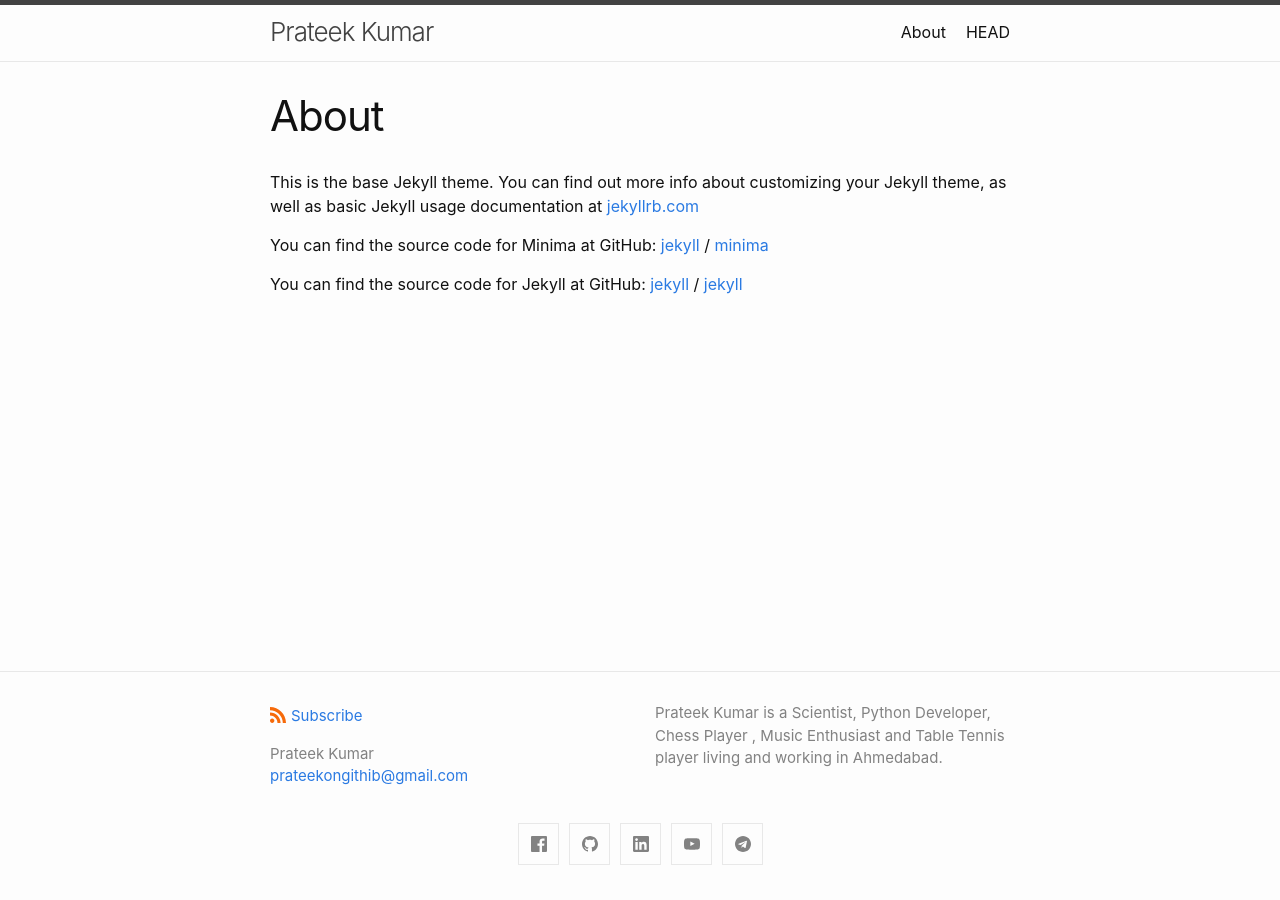
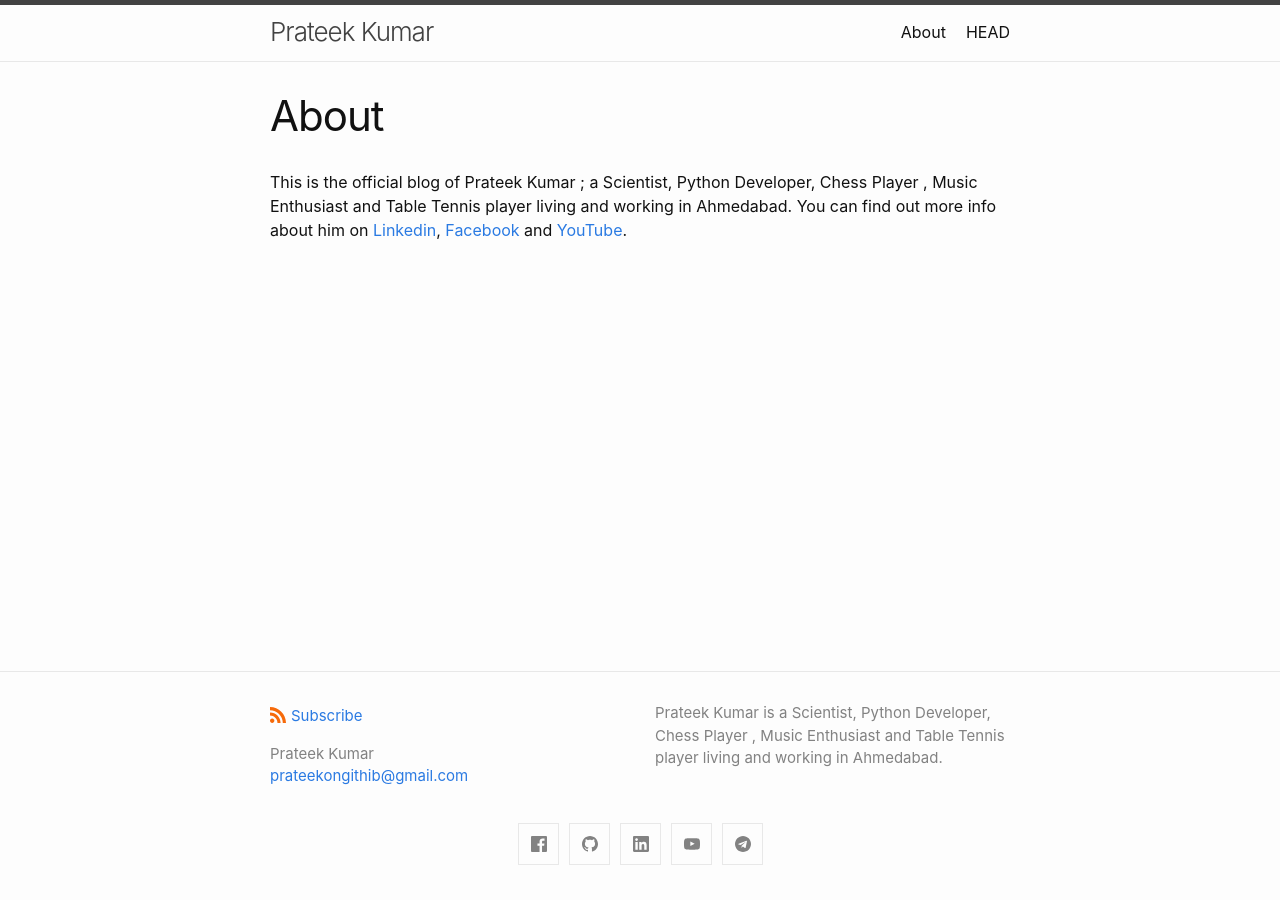
Before and after one commit to PrateekKumarPython/PrateekKumarPython.github.io, a Jekyll site: the page built from about.md, in a window 1280 px wide. Built offline with Jekyll 4.4.1, drawn with Linux system fonts in a browser that asks for light colours.

Commit message:
Update about.md

```diff
--- a/about.md
+++ b/about.md
@@ -4,15 +4,4 @@ title: About
 permalink: /about/
 ---
 
-This is the base Jekyll theme. You can find out more info about customizing your Jekyll theme, as well as basic Jekyll usage documentation at [jekyllrb.com](https://jekyllrb.com/)
-
-You can find the source code for Minima at GitHub:
-[jekyll][jekyll-organization] /
-[minima](https://github.com/jekyll/minima)
-
-You can find the source code for Jekyll at GitHub:
-[jekyll][jekyll-organization] /
-[jekyll](https://github.com/jekyll/jekyll)
-
-
-[jekyll-organization]: https://github.com/jekyll
+This is the official blog of Prateek Kumar ; a Scientist, Python Developer, Chess Player , Music Enthusiast and Table Tennis player living and working in Ahmedabad. You can find out more info about him on [Linkedin](https://www.linkedin.com/in/prateekkumarpython/), [Facebook](https://www.facebook.com/prateekkumarpython/) and [YouTube](https://www.youtube.com/c/prateekkumarpython/).
```
